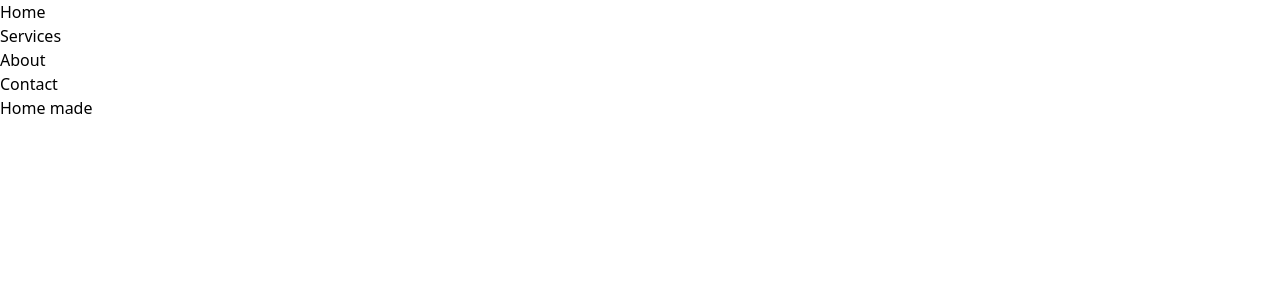
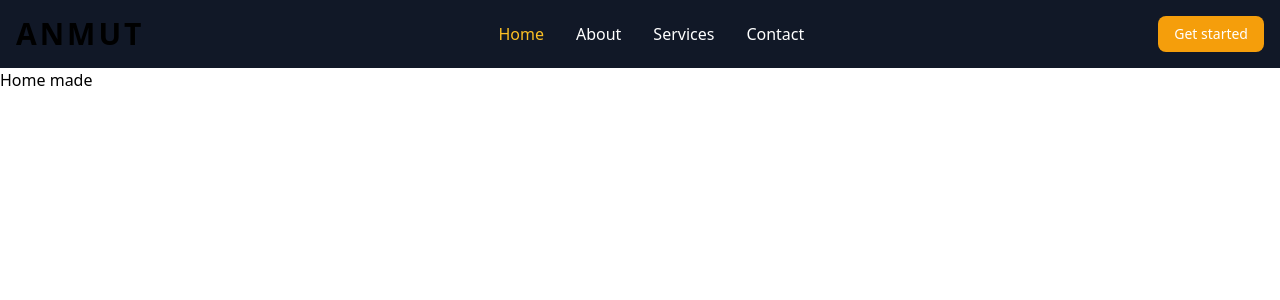
Before and after one commit to Ernie1234/anmut, a React (Vite) app: page / in a window 1280 px wide. Shown: the top 300 px of the page. Built offline with nearby package versions, Linux system fonts and the light colour scheme.

Commit message:
navbar styling

```diff
--- a/src/components/NavBar.jsx
+++ b/src/components/NavBar.jsx
@@ -1,22 +1,97 @@
-import { Link } from "react-router-dom";
+import { Link, NavLink } from "react-router-dom";
 
 function NavBar() {
   return (
-    <nav>
-      <ul>
+    <nav className=" border-red-500 bg-gray-900">
+      <div className="max-w-screen-xl flex flex-wrap items-center justify-between mx-auto p-4">
+        <Link
+          to="/"
+          className="flex items-center space-x-3 rtl:space-x-reverse"
+        >
+          {/* <img
+            src="https://flowbite.com/docs/images/logo.svg"
+            className="h-8"
+            alt="Flowbite Logo"
+          /> */}
+          <span className="self-center text-xl md:text-2xl lg:text-3xl  tracking-widest font-bold whitespace-nowrap dark:text-white">
+            ANMUT
+          </span>
+        </Link>
+        <div className="flex md:order-2 space-x-3 md:space-x-0 rtl:space-x-reverse">
+          <Link to="/">
+            <button
+              type="button"
+              className="text-white bg-amber-500 hover:bg-amber-700 font-medium rounded-lg text-sm px-4 py-2 text-center"
+            >
+              Get started
+            </button>
+          </Link>
+          <button
+            data-collapse-toggle="navbar-cta"
+            type="button"
+            className="inline-flex items-center p-2 w-10 h-10 justify-center text-sm text-gray-500 rounded-lg md:hidden hover:bg-gray-100 focus:outline-none focus:ring-2 focus:ring-gray-200 dark:text-gray-400 dark:hover:bg-gray-700 dark:focus:ring-gray-600"
+            aria-controls="navbar-cta"
+            aria-expanded="false"
+          >
+            <span className="sr-only">Open main menu</span>
+            <svg
+              className="w-5 h-5"
+              aria-hidden="true"
+              xmlns="http://www.w3.org/2000/svg"
+              fill="none"
+              viewBox="0 0 17 14"
+            >
+              <path
+                stroke="currentColor"
+                strokeLinecap="round"
+                strokeLinejoin="round"
+                strokeWidth="2"
+                d="M1 1h15M1 7h15M1 13h15"
+              />
+            </svg>
+          </button>
+        </div>
+        <div
+          className="items-center justify-between hidden w-full md:flex md:w-auto md:order-1"
+          id="navbar-cta"
+        >
+          <ul className="flex flex-col font-medium p-4 md:p-0 mt-4 md:space-x-8 rtl:space-x-reverse md:flex-row md:mt-0">
             <li>
-          <Link to="/">Home</Link>
+              <NavLink
+                to="/"
+                className="block py-2 px-3 md:p-0 text-white aria-[current=page]:text-amber-400 hover:text-gray-400"
+                aria-current="page"
+              >
+                Home
+              </NavLink>
             </li>
             <li>
-          <Link to="/services">Services</Link>
+              <NavLink
+                to="/about"
+                className="block py-2 px-3 md:p-0 text-white aria-[current=page]:text-amber-400 hover:text-gray-400"
+              >
+                About
+              </NavLink>
             </li>
             <li>
-          <Link to="/about">About</Link>
+              <NavLink
+                to="/services"
+                className="block py-2 px-3 md:p-0 text-white aria-[current=page]:text-amber-400 hover:text-gray-400"
+              >
+                Services
+              </NavLink>
             </li>
             <li>
-          <Link to="/contact">Contact</Link>
+              <NavLink
+                to="/contact"
+                className="block py-2 px-3 md:p-0 text-white aria-[current=page]:text-amber-400 hover:text-gray-400"
+              >
+                Contact
+              </NavLink>
             </li>
           </ul>
+        </div>
+      </div>
     </nav>
   );
 }
--- a/tailwind.config.js
+++ b/tailwind.config.js
@@ -4,8 +4,8 @@
   theme: {
     extend: {},
     // fontFamily: {
-    //   display: ["Oswald"],
-    //   body: ['"Open Sans"'],
+    // display: ["Oswald", "Lato"],
+    // body: ['"Open Sans"'],
     // },
   },
   plugins: [],
```
Lines whose indentation alone changed are shown as unchanged.
